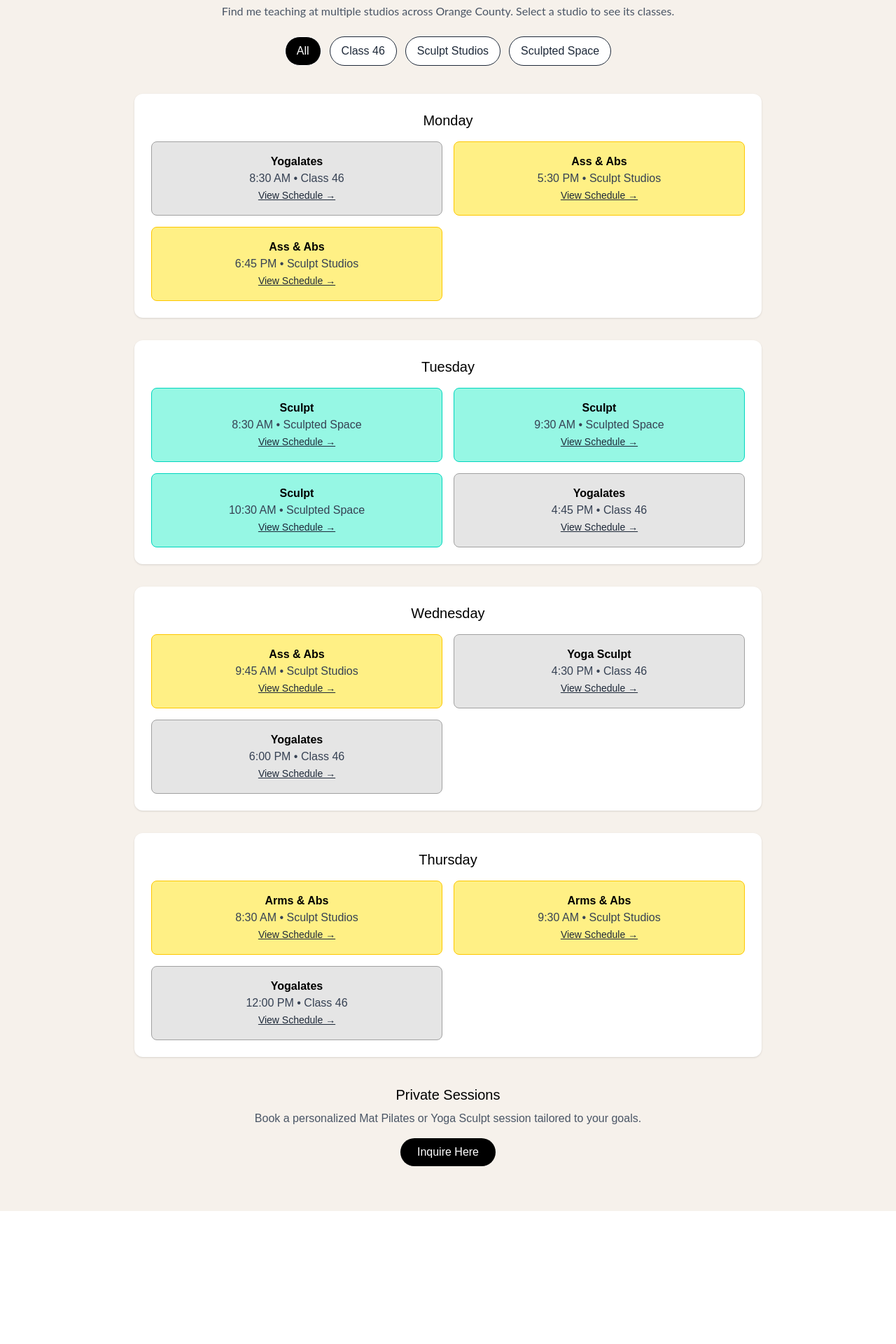
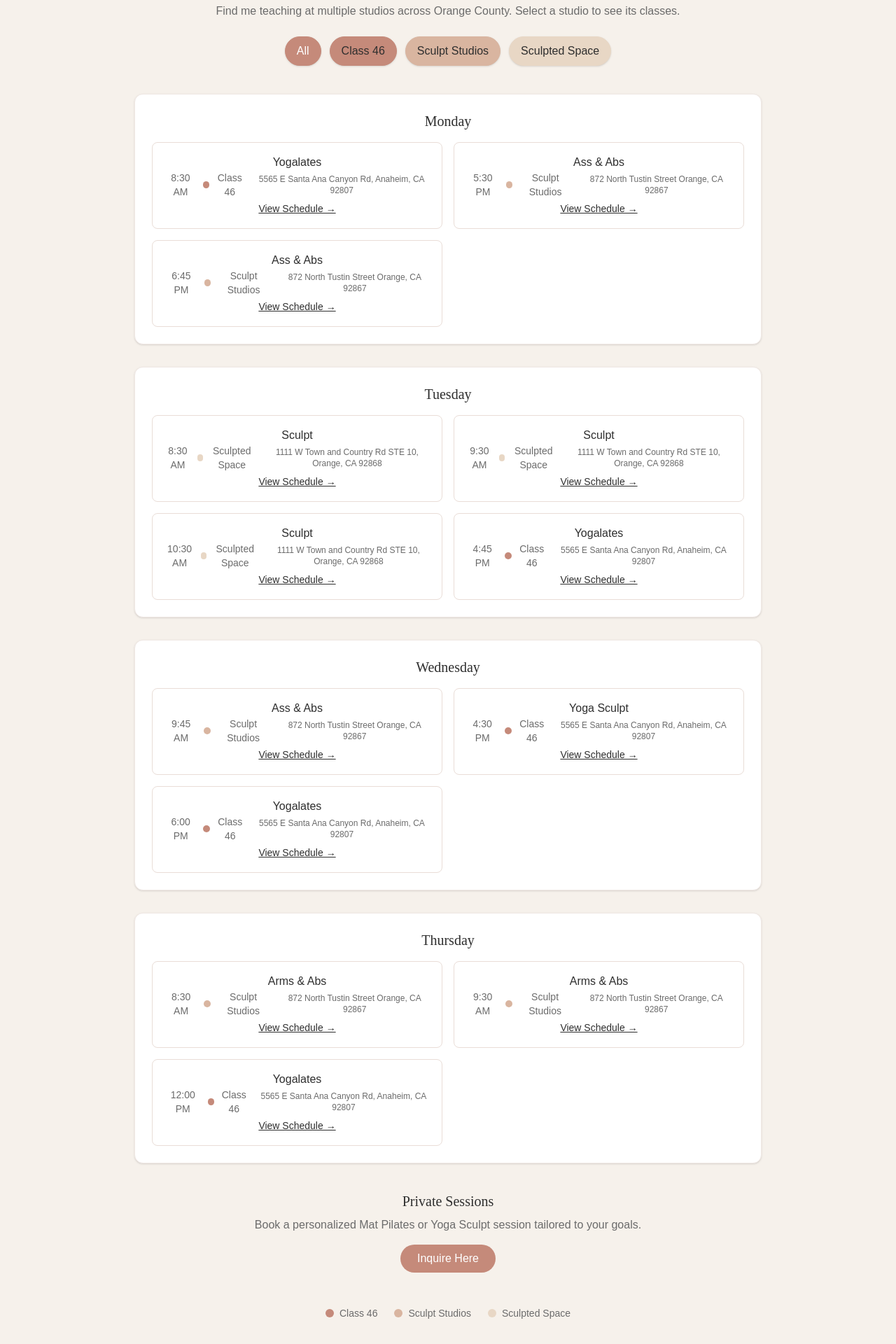
Before and after one commit to GiancarloMassoni/hotandhealthy, a Next.js app: page / in a window 1280 px wide. Shown: the part 1440-3360 px from the top of the page at 70% size. Before the commit the page ends 3170 px from the top, so only its background shows below. Built offline with nearby package versions, Linux system fonts and the light colour scheme.

Commit message:
Added location and styling to calendar

```diff
--- a/components/ClassSchedule.tsx
+++ b/components/ClassSchedule.tsx
@@ -1,47 +1,48 @@
 'use client'
 import { useState } from "react";
+
 interface ClassItem {
   day: string;
   time: string;
   class: string;
   studio: string;
   link: string;
+  location: string;
 }
+
 export default function ClassSchedule() {
-  const classes = [
-    { day: "Monday", time: "8:30 AM", class: "Yogalates", studio: "Class 46", link: "#" },
-    { day: "Monday", time: "5:30 PM", class: "Ass & Abs", studio: "Sculpt Studios", link: "#" },
-    { day: "Monday", time: "6:45 PM", class: "Ass & Abs", studio: "Sculpt Studios", link: "#" },
-    { day: "Tuesday", time: "8:30 AM", class: "Sculpt", studio: "Sculpted Space", link: "#" },
-    { day: "Tuesday", time: "9:30 AM", class: "Sculpt", studio: "Sculpted Space", link: "#" },
-    { day: "Tuesday", time: "10:30 AM", class: "Sculpt", studio: "Sculpted Space", link: "#" },
-    { day: "Tuesday", time: "4:45 PM", class: "Yogalates", studio: "Class 46", link: "#" },
-    { day: "Wednesday", time: "9:45 AM", class: "Ass & Abs", studio: "Sculpt Studios", link: "#" },
-    { day: "Wednesday", time: "4:30 PM", class: "Yoga Sculpt", studio: "Class 46", link: "#" },
-    { day: "Wednesday", time: "6:00 PM", class: "Yogalates", studio: "Class 46", link: "#" },
-    { day: "Thursday", time: "8:30 AM", class: "Arms & Abs", studio: "Sculpt Studios", link: "#" },
-    { day: "Thursday", time: "9:30 AM", class: "Arms & Abs", studio: "Sculpt Studios", link: "#" },
-    { day: "Thursday", time: "12:00 PM", class: "Yogalates", studio: "Class 46", link: "#" },
+  const classes: ClassItem[] = [
+    { day: "Monday", time: "8:30 AM", class: "Yogalates", studio: "Class 46", link: "https://www.class46yoga.com/schedule-book?_mt=%2Fschedule%2Fdaily%2F48541%3Flocations%3D48717" , location: " 5565 E Santa Ana Canyon Rd, Anaheim, CA 92807" },
+    { day: "Monday", time: "5:30 PM", class: "Ass & Abs", studio: "Sculpt Studios", link: "#", location: "872 North Tustin Street Orange, CA 92867" },
+    { day: "Monday", time: "6:45 PM", class: "Ass & Abs", studio: "Sculpt Studios", link: "#", location: "872 North Tustin Street Orange, CA 92867" },
+    { day: "Tuesday", time: "8:30 AM", class: "Sculpt", studio: "Sculpted Space", link: "#", location: "1111 W Town and Country Rd STE 10, Orange, CA 92868" },
+    { day: "Tuesday", time: "9:30 AM", class: "Sculpt", studio: "Sculpted Space", link: "#", location: "1111 W Town and Country Rd STE 10, Orange, CA 92868" },
+    { day: "Tuesday", time: "10:30 AM", class: "Sculpt", studio: "Sculpted Space", link: "#", location: "1111 W Town and Country Rd STE 10, Orange, CA 92868" },
+    { day: "Tuesday", time: "4:45 PM", class: "Yogalates", studio: "Class 46", link: "https://www.class46yoga.com/schedule-book?_mt=%2Fschedule%2Fdaily%2F48541%3Flocations%3D48717", location: " 5565 E Santa Ana Canyon Rd, Anaheim, CA 92807" },
+    { day: "Wednesday", time: "9:45 AM", class: "Ass & Abs", studio: "Sculpt Studios", link: "#", location: "872 North Tustin Street Orange, CA 92867" },
+    { day: "Wednesday", time: "4:30 PM", class: "Yoga Sculpt", studio: "Class 46", link: "#", location: " 5565 E Santa Ana Canyon Rd, Anaheim, CA 92807" },
+    { day: "Wednesday", time: "6:00 PM", class: "Yogalates", studio: "Class 46", link: "https://www.class46yoga.com/schedule-book?_mt=%2Fschedule%2Fdaily%2F48541%3Flocations%3D48717", location: " 5565 E Santa Ana Canyon Rd, Anaheim, CA 92807" },
+    { day: "Thursday", time: "8:30 AM", class: "Arms & Abs", studio: "Sculpt Studios", link: "#", location: "872 North Tustin Street Orange, CA 92867" },
+    { day: "Thursday", time: "9:30 AM", class: "Arms & Abs", studio: "Sculpt Studios", link: "#", location: "872 North Tustin Street Orange, CA 92867" },
+    { day: "Thursday", time: "12:00 PM", class: "Yogalates", studio: "Class 46", link: "https://www.class46yoga.com/schedule-book?_mt=%2Fschedule%2Fdaily%2F48541%3Flocations%3D48717", location: " 5565 E Santa Ana Canyon Rd, Anaheim, CA 92807" },
   ];
 
   const [selectedStudio, setSelectedStudio] = useState<string>("All");
 
-  // Get unique studios
-  const studios = ["All", ...Array.from(new Set(classes.map(cls => cls.studio)))];
+  const studios: string[] = ["All", ...Array.from(new Set(classes.map((cls) => cls.studio)))];
 
-  // Assign colors to each studio
+  // Studio color accents
   const studioColors: Record<string, string> = {
-    "Class 46": "bg-neutral-200 border-neutral-400",
-    "Sculpt Studios": "bg-yellow-200 border-yellow-400",
-    "Sculpted Space": "bg-teal-200 border-teal-400",
+    "Class 46": "#C58A7A",       // warm rose
+    "Sculpt Studios": "#D9B5A0", // beige rose
+    "Sculpted Space": "#E8D7C5", // soft cream
   };
 
-  // Filter classes based on selected studio
-  const filteredClasses = selectedStudio === "All"
+  const filteredClasses =
+    selectedStudio === "All"
       ? classes
-    : classes.filter(cls => cls.studio === selectedStudio);
+      : classes.filter((cls) => cls.studio === selectedStudio);
 
-  // Group classes by day
   const grouped = filteredClasses.reduce<Record<string, ClassItem[]>>((acc, cls) => {
     if (!acc[cls.day]) acc[cls.day] = [];
     acc[cls.day].push(cls);
@@ -51,26 +52,32 @@
   return (
     <section className="w-full bg-secondary py-16 px-6">
       <div className="max-w-4xl mx-auto text-center">
-        <h2 className="text-3xl  mb-2 font-heading">Class Schedule</h2>
-        <p className="text-gray-600 font-body mb-6">
+        <h2 className="text-3xl font-heading text-textPrimary mb-2">Class Schedule</h2>
+        <p className="text-textSecondary mb-6">
           Find me teaching at multiple studios across Orange County. Select a studio to see its classes.
         </p>
 
-        {/* Studio filter */}
+        {/* Studio Filter */}
         <div className="flex justify-center gap-3 flex-wrap mb-10">
-          {studios.map((studio) => (
+          {studios.map((studio) => {
+            const color = studioColors[studio] || "#E8E8E8";
+            return (
               <button
                 key={studio}
                 onClick={() => setSelectedStudio(studio)}
-              className={`px-4 py-2 rounded-full border ${
-                selectedStudio === studio
-                  ? "bg-black text-white"
-                  : "bg-white text-gray-800 hover:bg-gray-200"
-              } transition`}
+                style={{
+                  backgroundColor:
+                    selectedStudio === studio ? "var(--color-primary)" : color,
+                  color: selectedStudio === studio ? "#FFFFFF" : "#2E2E2E",
+                  borderColor:
+                    selectedStudio === studio ? "var(--color-primary)" : color,
+                }}
+                className={`px-4 py-2 rounded-full border transition hover:opacity-80 shadow-sm`}
               >
                 {studio}
               </button>
-          ))}
+            );
+          })}
         </div>
 
         {/* Schedule */}
@@ -79,19 +86,30 @@
             <p className="text-gray-600">No classes available for this studio.</p>
           ) : (
             Object.entries(grouped).map(([day, dayClasses]) => (
-              <div key={day} className="bg-white shadow-sm rounded-xl p-6">
-                <h3 className="text-xl font-medium mb-4">{day}</h3>
+              <div key={day} className="bg-white shadow-sm rounded-xl p-6 border border-[#F0E8E4]">
+                <h3 className="text-xl font-heading text-textPrimary mb-4">{day}</h3>
                 <div className="grid grid-cols-1 md:grid-cols-2 gap-4">
                   {dayClasses.map((cls, idx) => (
                     <div
                       key={idx}
-                      className={`p-4 border rounded-lg hover:shadow-md transition ${studioColors[cls.studio]}`}
+                      className="p-4 border rounded-lg hover:shadow-md transition bg-light border-[#E9DDD7]"
                     >
-                      <p className="font-semibold">{cls.class}</p>
-                      <p className="text-gray-700">{cls.time} • {cls.studio}</p>
+                      <p className="font-medium text-textPrimary">{cls.class}</p>
+                      <div className="flex items-center gap-2 text-textSecondary text-sm">
+                        <span>{cls.time}</span>
+                        <span className="flex items-center gap-1">
+                          <span
+                            className="inline-block w-2.5 h-2.5 rounded-full"
+                            style={{ backgroundColor: studioColors[cls.studio] }}
+                          ></span>
+                          {cls.studio}
+                        </span>
+                        <span className="text-xs">{cls.location}</span>
+                      </div>
                       <a
                         href={cls.link}
-                        className="text-sm text-gray-800 underline hover:text-gray-500"
+                        className="text-sm text-textPrimary underline hover:opacity-70 mt-1 inline-block"
+                        target="_blank"
                       >
                         View Schedule →
                       </a>
@@ -103,17 +121,31 @@
           )}
         </div>
 
+        {/* Private Sessions */}
         <div className="mt-10 text-center">
-          <h3 className="text-xl font-medium mb-2">Private Sessions</h3>
-          <p className="text-gray-600 mb-4">
+          <h3 className="text-xl font-heading text-textPrimary mb-2">Private Sessions</h3>
+          <p className="text-textSecondary mb-4">
             Book a personalized Mat Pilates or Yoga Sculpt session tailored to your goals.
           </p>
           <a
             href="#"
-            className="inline-block bg-black text-white px-6 py-2 rounded-full hover:bg-gray-800 transition"
+            className="inline-block bg-primary text-white px-6 py-2 rounded-full hover:opacity-80 transition"
           >
             Inquire Here
           </a>
+        </div>
+
+        {/* Color Legend */}
+        <div className="flex justify-center gap-6 mt-12 text-sm text-textSecondary">
+          {Object.entries(studioColors).map(([studio, color]) => (
+            <div key={studio} className="flex items-center gap-2">
+              <span
+                className="inline-block w-3 h-3 rounded-full"
+                style={{ backgroundColor: color }}
+              ></span>
+              {studio}
+            </div>
+          ))}
         </div>
       </div>
     </section>
```
Lines whose indentation alone changed are shown as unchanged.
